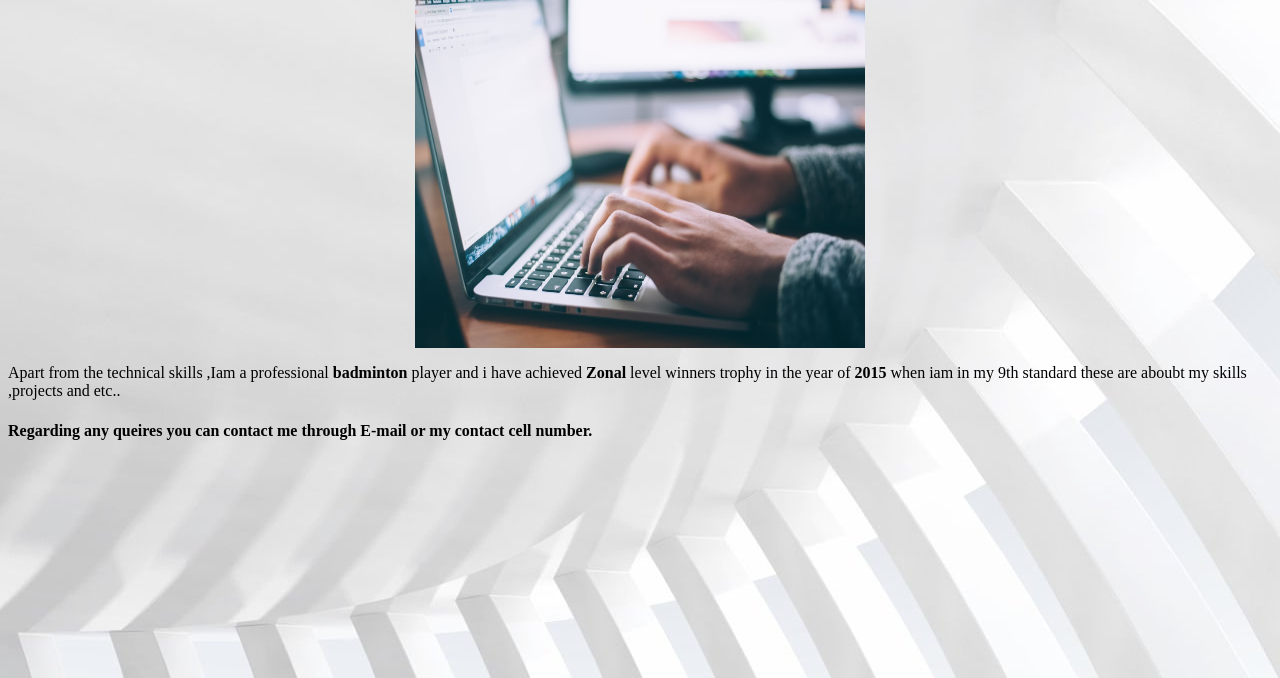
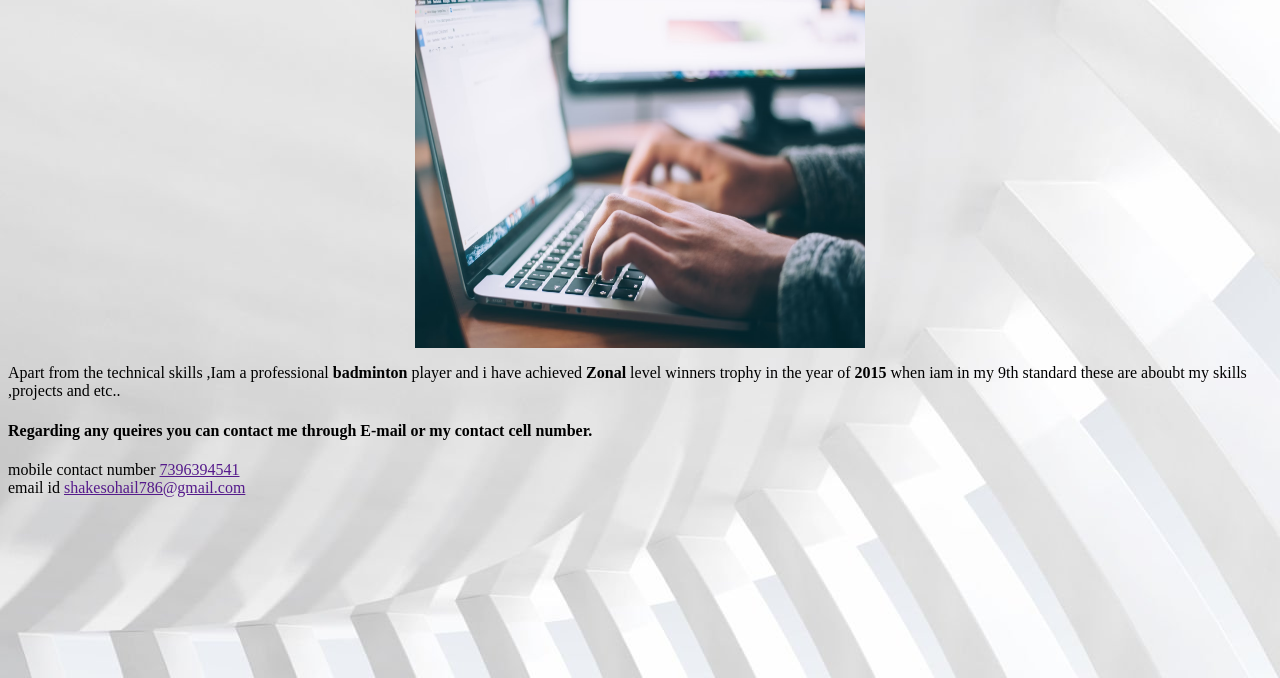
Before and after one commit to shaiksohailimran/-feature-portfolio-page-, a plain HTML site: page index.html in a window 1280 px wide. Shown: the part 122-800 px from the top of the page. Drawn offline with Linux system fonts and the light colour scheme.

Commit message:
third commit

```diff
--- a/index.html
+++ b/index.html
@@ -21,7 +21,7 @@
              level winners trophy in the year of <b>2015</b> when iam in my 9th standard these are aboubt my skills ,projects
             and etc..</p>
             <h4>Regarding any queires you can contact me through E-mail or my contact cell number.</h4>
-
-
+            mobile contact number <a href="">7396394541</a><br>
+            email id <a href="">shakesohail786@gmail.com</a>
     </body>
 </html>
```
